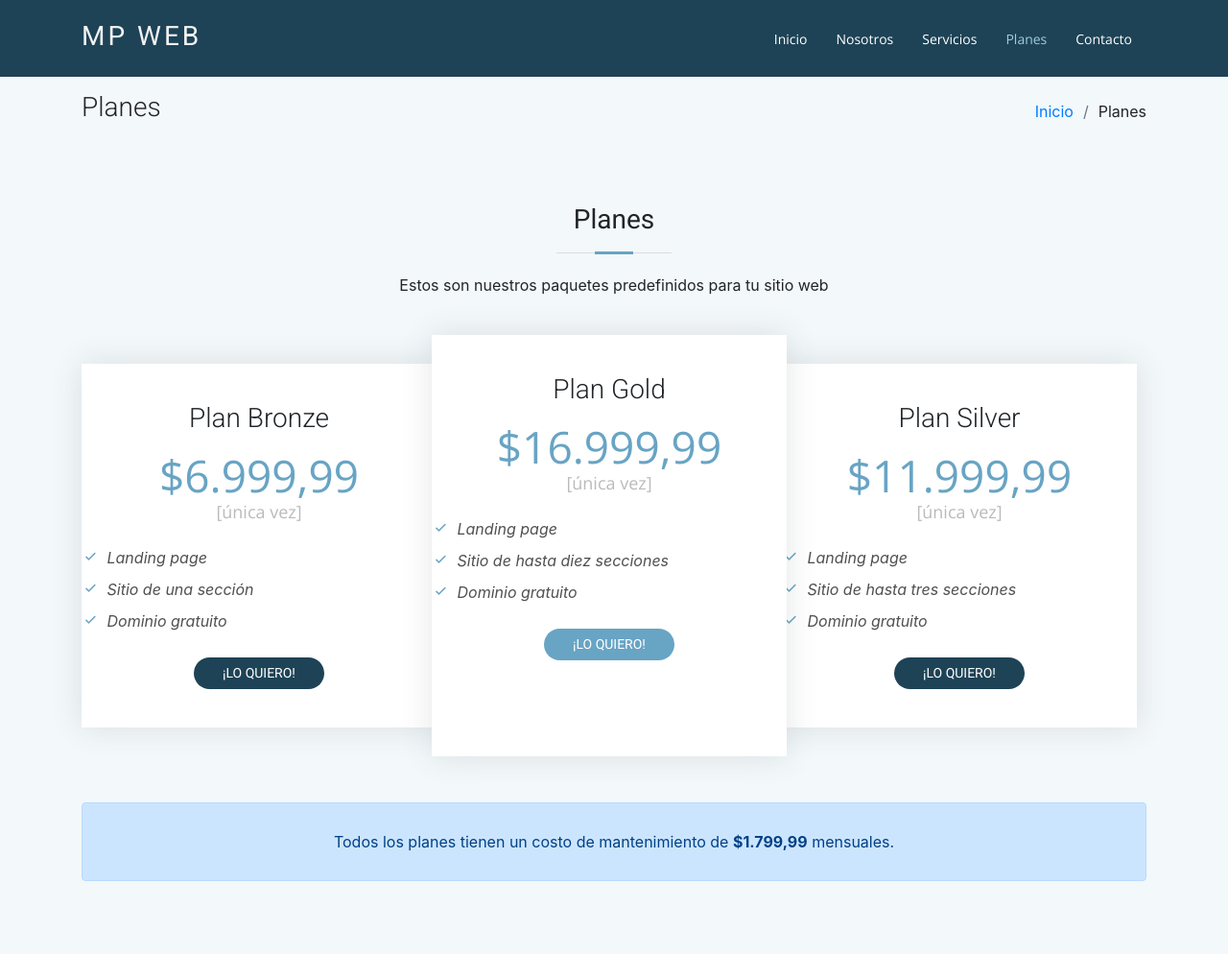
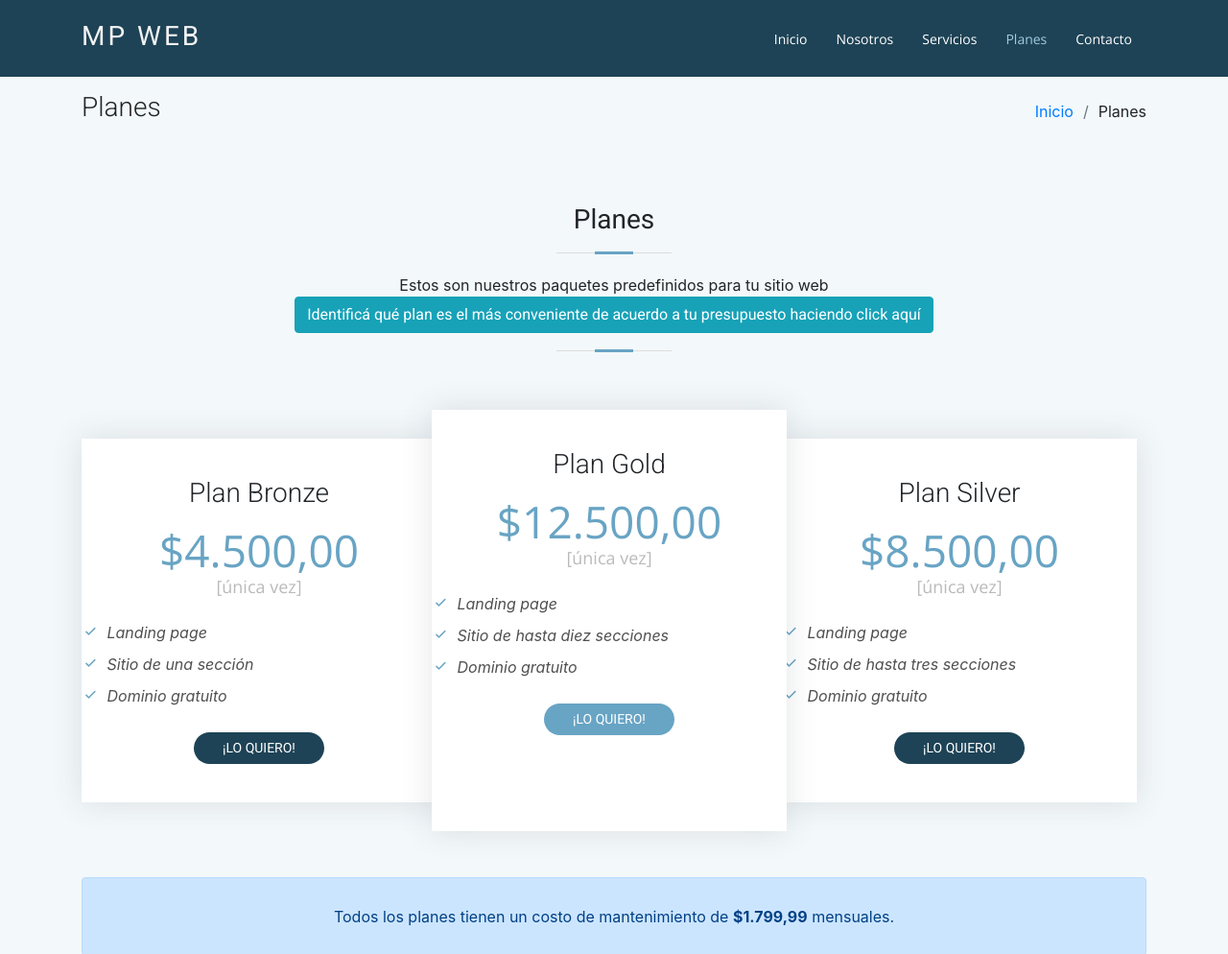
Before and after one commit to HX-MPrecelle/MPWeb, a website with bundled scripts: page planes.html in a window 1280 px wide. Shown: the top 994 px of the page at 96% size. Built offline with nearby package versions, Linux system fonts and the light colour scheme.

Commit message:
Desafio 3 y 4 de JS

```diff
--- /dev/null
+++ b/assets/js/app.js
@@ -0,0 +1,22 @@
+// Aplicación para elegir plan adecuado en planes.html
+
+function elegirPlan() {
+    let presupuesto = Number(prompt("¿Cuál es su presupuesto para armar su sitio web? (Ingrese un número en pesos argentinos, sin sigo '$' ni comas, ni puntos.."));
+    //debugger
+    if(presupuesto == "") {
+        alert("Usted no ha ingresado un presupuesto válido");
+        console.log("El usuario no ha ingresado el presupuesto para definir su plan adecuado");
+    } else if((presupuesto > 1) && (presupuesto <= 5000)) {
+        alert("Usted puede contratar el plan 'Bronze'");
+        console.log("El usuario puede contratar el plan 'Bronze'");
+    } else if((presupuesto > 5000) && (presupuesto <= 10000)) {
+        alert("Usted puede contratar el plan 'Silver'");
+        console.log("El usuario puede contratar el plan 'Silver'");
+    } else if (presupuesto > 10000) {
+        alert("Usted puede contratar el plan 'Gold'");
+        console.log("El usuario puede contratar el plan 'Gold'");
+    } else {
+        alert("Has ingresado un presupuesto inválido");
+        console.warn("El usuario ha ingresado datos inválidos");
+    }
+}
--- a/planes.html
+++ b/planes.html
@@ -30,6 +30,9 @@
 
   <!-- Styles MP Web -->
   <link href="css/styles.css" rel="stylesheet">
+
+  <!-- App planes.html -->
+  <script defer src="assets/js/app.js"></script>
 
 </head>
 
@@ -82,13 +85,14 @@
         <div class="section-title">
           <h2>Planes</h2>
           <p>Estos son nuestros paquetes predefinidos para tu sitio web</p>
+          <h2><button type="button" onclick="elegirPlan()" class="btn btn-info">Identificá qué plan es el más conveniente de acuerdo a tu presupuesto haciendo click aquí</button></h2>
         </div>
 
         <div class="row no-gutters">
 
           <div class="col-lg-4 box">
             <h3>Plan Bronze</h3>
-            <h4>$6.999,99<span>[única vez]</span></h4>
+            <h4>$4.500,00<span>[única vez]</span></h4>
             <ul>
               <li class=" pricing__box--list"><i class="bx bx-check"></i> Landing page</li>
               <li class=" pricing__box--list"><i class="bx bx-check"></i> Sitio de una sección</li>
@@ -99,7 +103,7 @@
 
           <div class="col-lg-4 box featured">
             <h3>Plan Gold</h3>
-            <h4>$16.999,99<span>[única vez]</span></h4>
+            <h4>$12.500,00<span>[única vez]</span></h4>
             <ul>
               <li class=" pricing__box--list"><i class="bx bx-check"></i> Landing page</li>
               <li class=" pricing__box--list"><i class="bx bx-check"></i> Sitio de hasta diez secciones</li>
@@ -110,7 +114,7 @@
 
           <div class="col-lg-4 box">
             <h3>Plan Silver</h3>
-            <h4>$11.999,99<span>[única vez]</span></h4>
+            <h4>$8.500,00<span>[única vez]</span></h4>
             <ul>
               <li class=" pricing__box--list"><i class="bx bx-check"></i> Landing page</li>
               <li class=" pricing__box--list"><i class="bx bx-check"></i> Sitio de hasta tres secciones</li>
```
